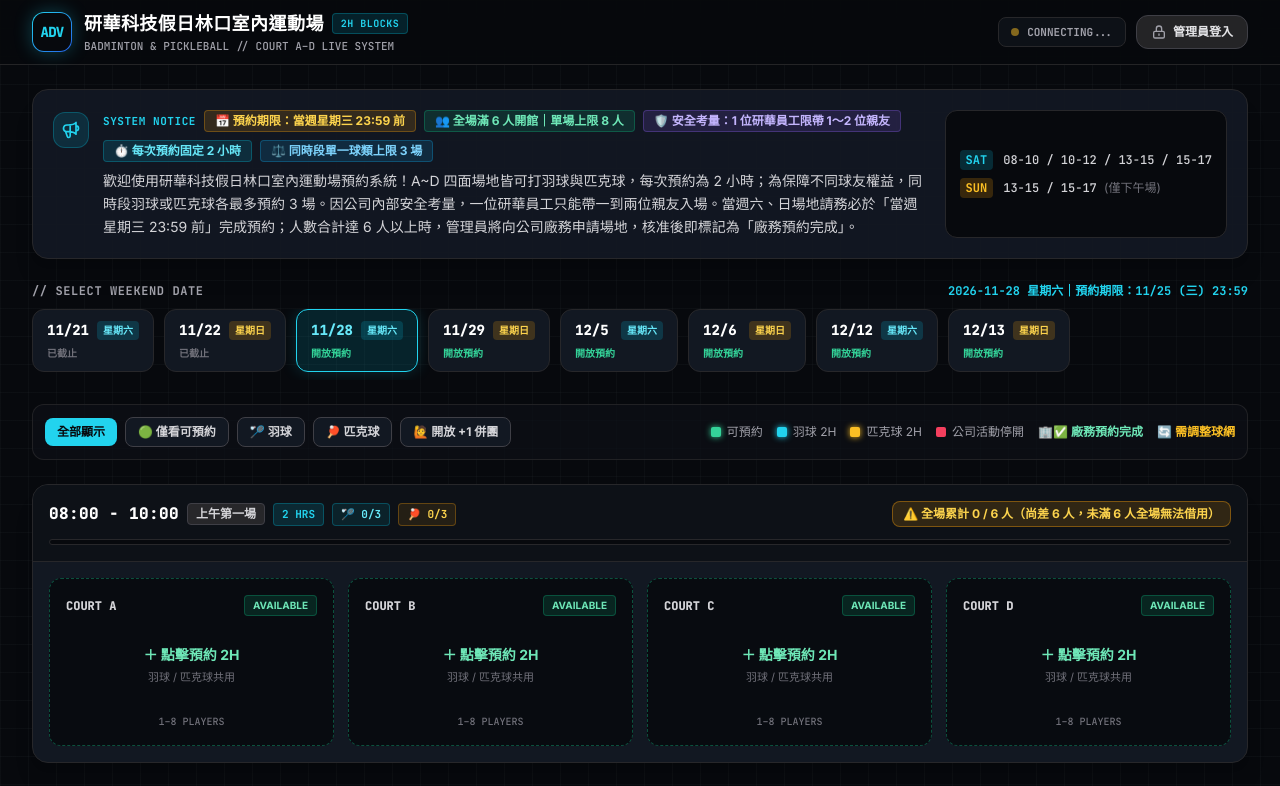
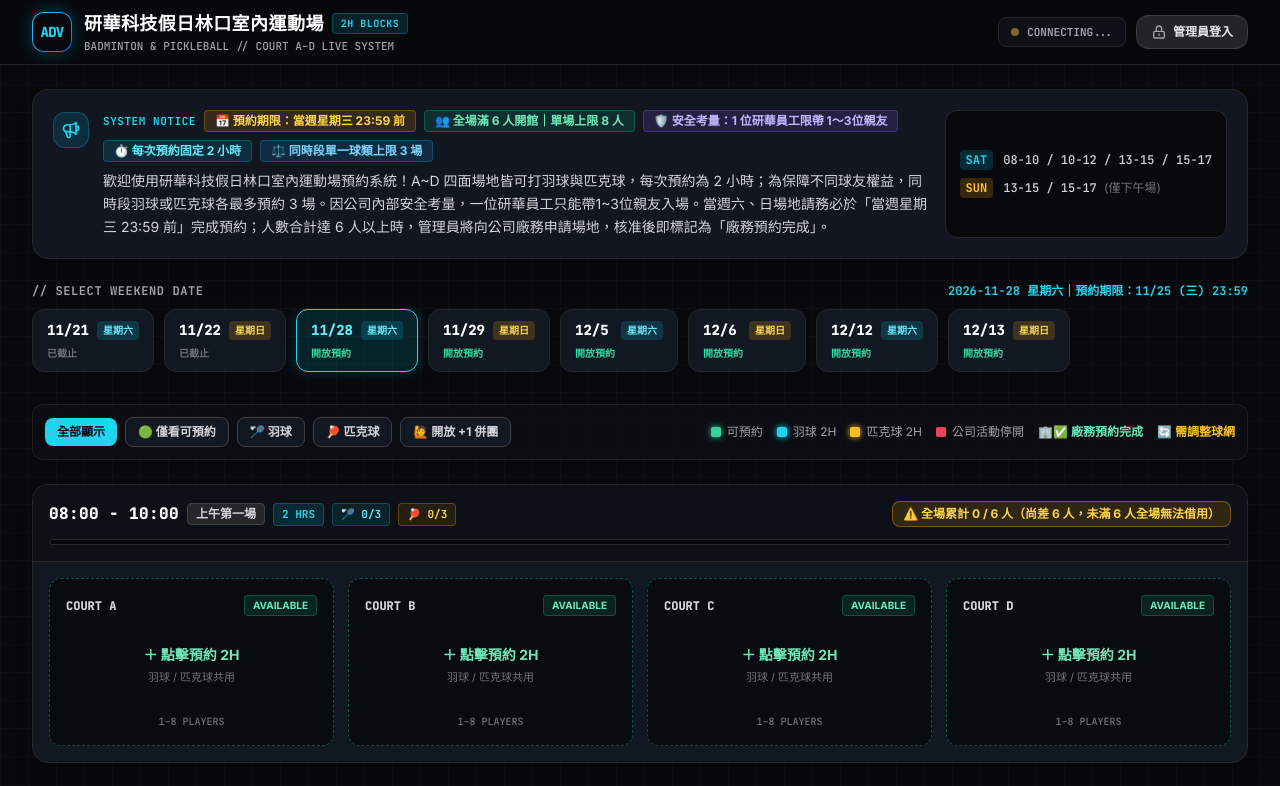
Before and after one commit to advantechrandy/advantech-sports-field-reservation, a plain HTML site: page index.html in a window 1280 px wide. Shown: the top 786 px of the page. Drawn offline with nearby package versions, Linux system fonts and the light colour scheme; no server answers.

Commit message:
Update index.html

```diff
--- a/index.html
+++ b/index.html
@@ -179,12 +179,12 @@
             <span class="font-mono text-[11px] font-bold uppercase tracking-wider text-cyan-400">SYSTEM NOTICE</span>
             <span class="text-xs font-bold px-2.5 py-0.5 rounded bg-amber-500/15 text-amber-300 border border-amber-500/30">📅 預約期限：當週星期三 23:59 前</span>
             <span class="text-xs font-bold px-2.5 py-0.5 rounded bg-emerald-500/15 text-emerald-300 border border-emerald-500/30">👥 全場滿 6 人開館｜單場上限 8 人</span>
-            <span class="text-xs font-bold px-2.5 py-0.5 rounded bg-violet-500/15 text-violet-300 border border-violet-500/30">🛡️ 安全考量：1 位研華員工限帶 1～2 位親友</span>
+            <span class="text-xs font-bold px-2.5 py-0.5 rounded bg-violet-500/15 text-violet-300 border border-violet-500/30">🛡️ 安全考量：1 位研華員工限帶 1～3位親友</span>
             <span class="text-xs font-bold px-2.5 py-0.5 rounded bg-cyan-500/15 text-cyan-300 border border-cyan-500/30">⏱️ 每次預約固定 2 小時</span>
             <span class="text-xs font-bold px-2.5 py-0.5 rounded bg-sky-500/15 text-sky-300 border border-sky-500/30">⚖️ 同時段單一球類上限 3 場</span>
           </div>
           <p id="announcement-display" class="text-sm text-zinc-300 mt-2 leading-relaxed">
-            歡迎使用研華科技假日林口室內運動場預約系統！A~D 四面場地皆可打羽球與匹克球，每次預約為 2 小時；為保障不同球友權益，同時段羽球或匹克球各最多預約 3 場。因公司內部安全考量，一位研華員工只能帶一到兩位親友入場。當週六、日場地請務必於「當週星期三 23:59 前」完成預約；人數合計達 6 人以上時，管理員將向公司廠務申請場地，核准後即標記為「廠務預約完成」。
+            歡迎使用研華科技假日林口室內運動場預約系統！A~D 四面場地皆可打羽球與匹克球，每次預約為 2 小時；為保障不同球友權益，同時段羽球或匹克球各最多預約 3 場。因公司內部安全考量，一位研華員工只能帶1~3位親友入場。當週六、日場地請務必於「當週星期三 23:59 前」完成預約；人數合計達 6 人以上時，管理員將向公司廠務申請場地，核准後即標記為「廠務預約完成」。
           </p>
         </div>
       </div>
```
